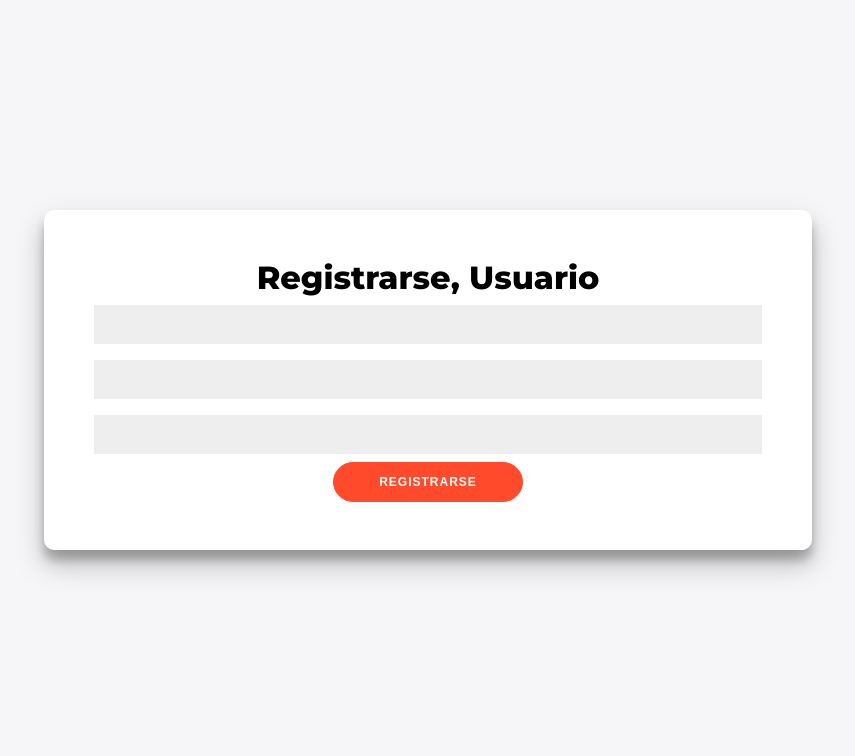
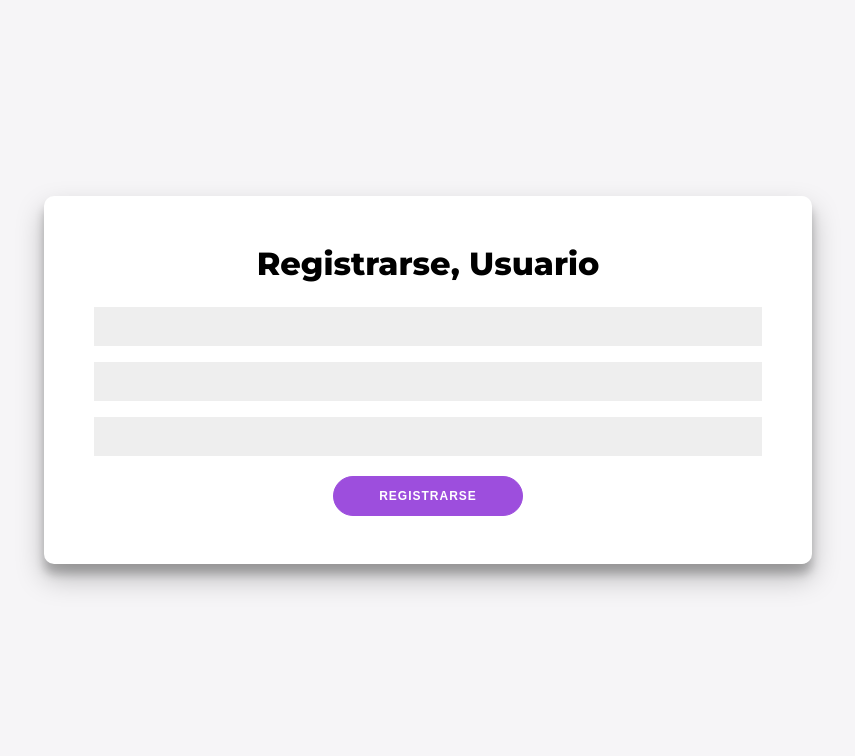
Before and after one commit to Andrewdpg/sistema-de-eventos, a Django app: template src/templates/users/signup_employee.html in a window 1280 px wide. Shown: the top 756 px of the page, without its empty margins (212-1067 px from the left). Run offline with Django 5.2, Linux system fonts and the light colour scheme; the template is opened without the code that fills it, so the values that code supplies are empty, except form fields; tables that the repository leaves empty hold one stand-in row (values such as "Sample post"); form fields are guessed from the names that the template uses.

Commit message:
styles: change register employee stage styles

```diff
--- a/src/static/css/signup_employee.css
+++ b/src/static/css/signup_employee.css
@@ -23,8 +23,8 @@ h1 {
 
 button, a {
 	border-radius: 20px;
-	border: 1px solid #FF4B2B;
-	background-color: #FF4B2B;
+	border: 1px solid #9d4edd;
+	background-color: #9d4edd;
 	color: #FFFFFF;
 	font-size: 12px;
 	font-weight: bold;
@@ -32,6 +32,7 @@ button, a {
 	letter-spacing: 1px;
 	text-transform: uppercase;
 	transition: transform 80ms ease-in;
+	margin-top: 12px;
 }
 
 button:active {
@@ -72,3 +73,7 @@ input {
 	max-width: 100%;
     padding: 48px 0;
 }
+
+form h1 {
+	margin-bottom: 16px;
+}
```
